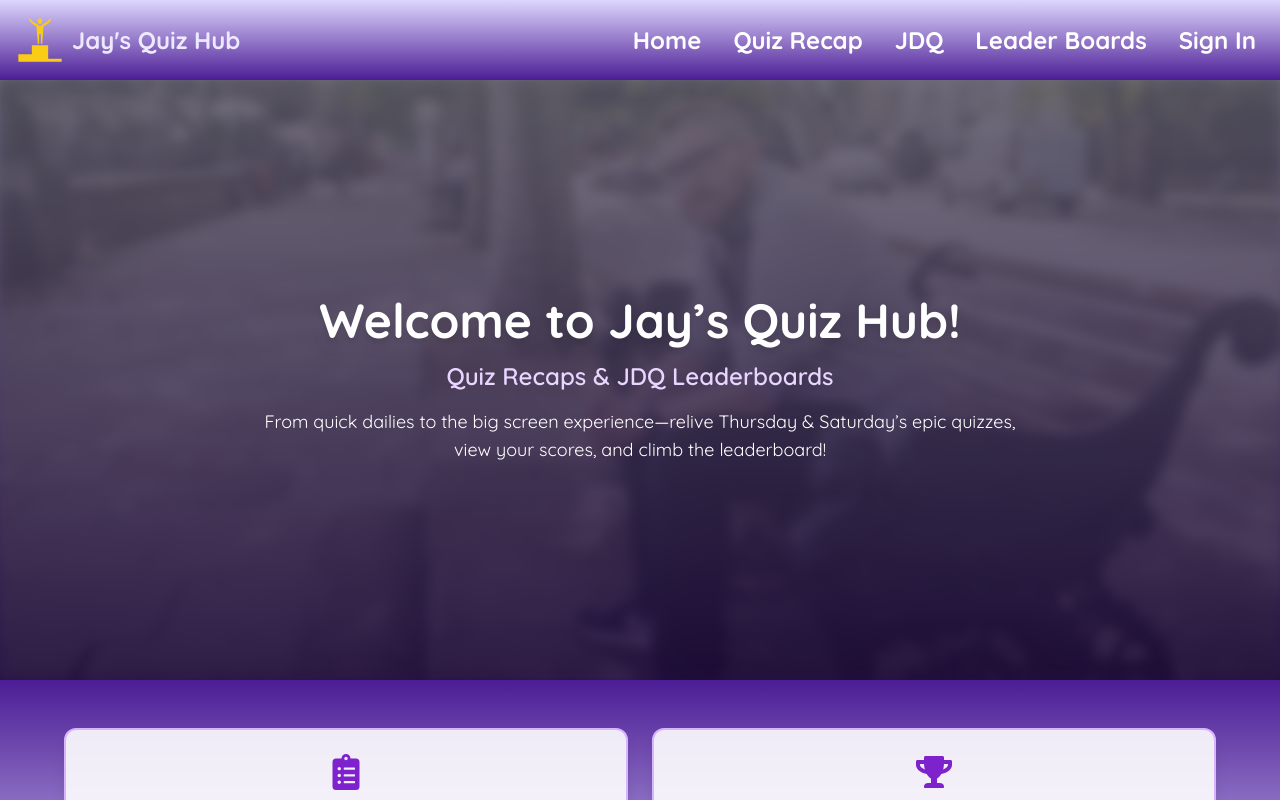
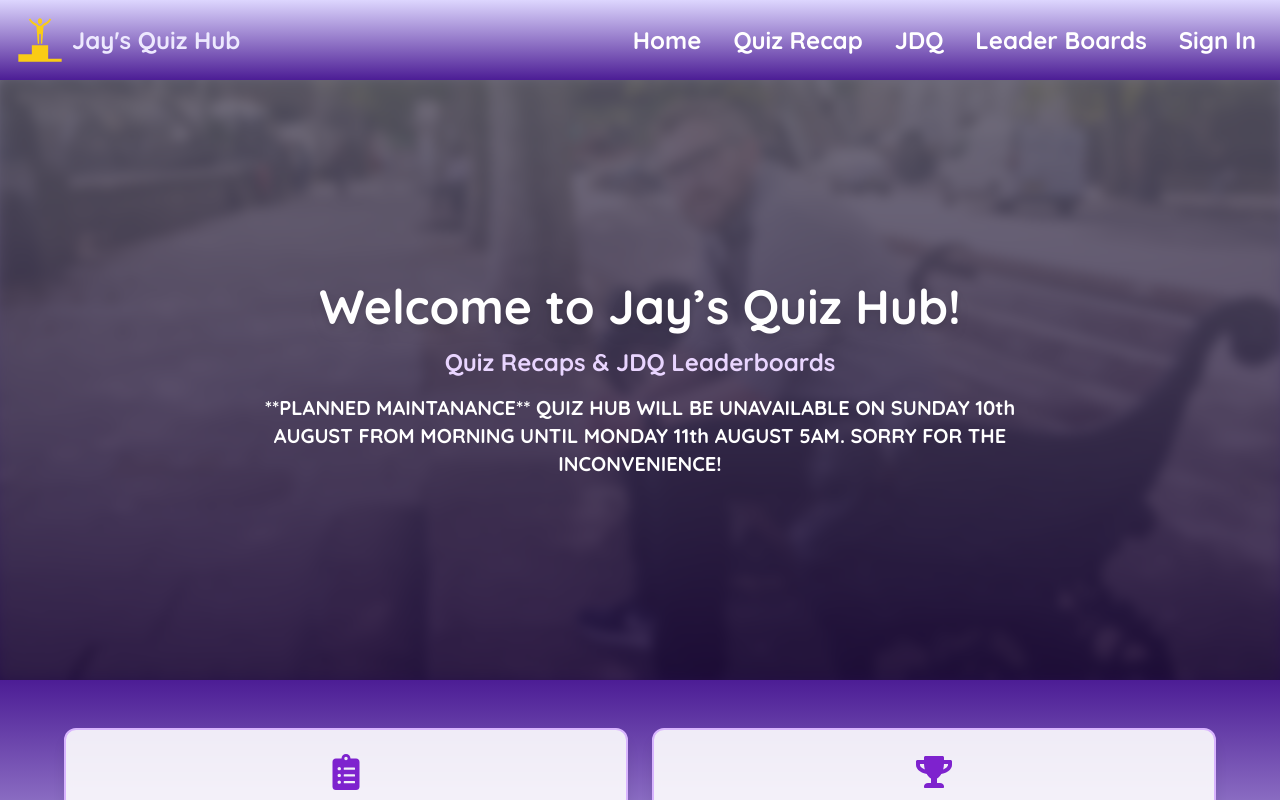
Before and after one commit to jayflynndev/jdq, a Next.js app: page / in a window 1280 px wide. Shown: the top 800 px of the page. Built offline with nearby package versions, Linux system fonts and the light colour scheme; no server answers.

Commit message:
4.01c - Off line

```diff
--- a/app/lb-select/page.tsx
+++ b/app/lb-select/page.tsx
@@ -12,7 +12,7 @@ export default function LeaderboardSelectPage() {
     >
       <HomeHero
         heroTitle="JDQ and JVQ Leaderboards!"
-        heroSubtitle="What is your position on the Leaderboard?"
+        heroSubtitle="**PLANNED MAINTANANCE** QUIZ HUB WILL BE UNAVAILABLE ON SUNDAY 10th AUGUST FROM MORNING UNTIL MONDAY 11th AUGUST 5AM. SORRY FOR THE INCONVENIENCE!  "
         heroDescription="Now you can add your score to all the leader boards! Whether you play the JDQ, or the Thursday/Saturday quizzes, you can now share your scores with the world! (Remember, you need to create an account to be able to add your scores!"
         heroImage="/images/HeroPH.jpg"
         heightClass="min-h-[600px]"
--- a/app/page.tsx
+++ b/app/page.tsx
@@ -16,7 +16,7 @@ export default function HomePage() {
         <HomeHero
           heroTitle="Welcome to Jay’s Quiz Hub!"
           heroSubtitle="Quiz Recaps & JDQ Leaderboards"
-          heroDescription="From quick dailies to the big screen experience—relive Thursday & Saturday’s epic quizzes, view your scores, and climb the leaderboard!"
+          heroDescription="**PLANNED MAINTANANCE** QUIZ HUB WILL BE UNAVAILABLE ON SUNDAY 10th AUGUST FROM MORNING UNTIL MONDAY 11th AUGUST 5AM. SORRY FOR THE INCONVENIENCE!"
           heroImage="/images/HeroPH.jpg"
           heightClass="min-h-[600px]"
           overlay
--- a/components/Hero.tsx
+++ b/components/Hero.tsx
@@ -45,10 +45,10 @@ export default function HomeHero({
         <h1 className="text-4xl md:text-5xl font-extrabold drop-shadow-lg">
           {heroTitle}
         </h1>
-        <h2 className="text-xl md:text-2xl font-semibold text-purple-200">
+        <h2 className="text-xl md:text-2xl font-bold text-purple-200">
           {heroSubtitle}
         </h2>
-        <p className="text-md md:text-lg">{heroDescription}</p>
+        <p className="text-md md:text-xl font-bold">{heroDescription}</p>
       </div>
     </div>
   );
```
